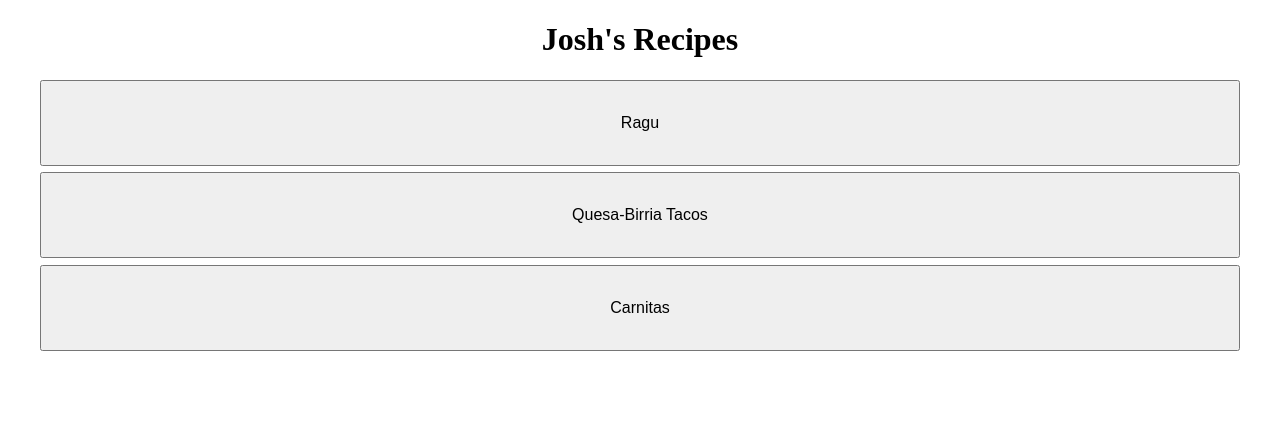
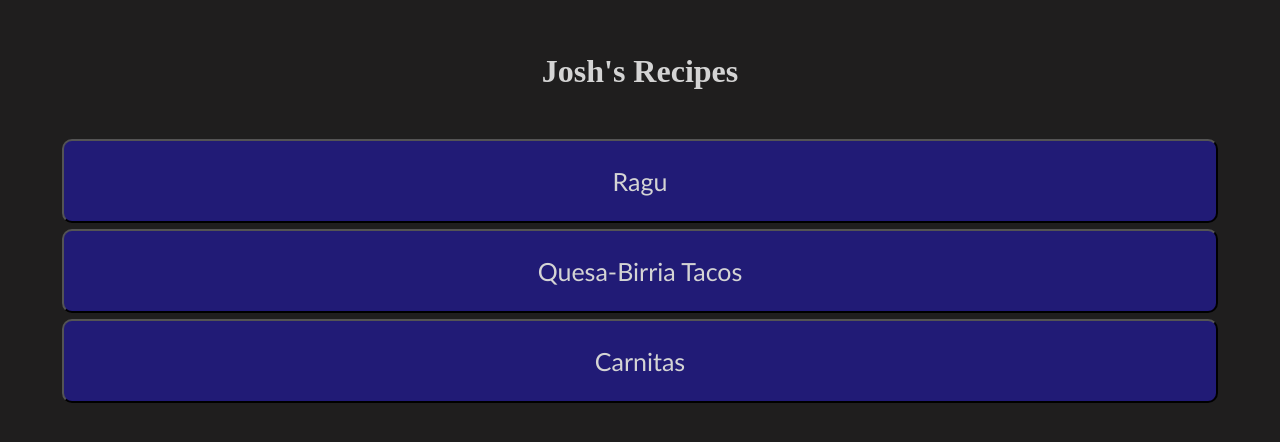
Before and after one commit to JhunterRN/odin-recipes, a plain HTML site: page index.html in a window 1280 px wide. Drawn offline with Linux system fonts and the light colour scheme.

Commit message:
feat:add formatting to index-style.css
Add button, coloring, spacing stylization.

```diff
--- a/css/index-style.css
+++ b/css/index-style.css
@@ -1,17 +1,29 @@
 *{
     box-sizing: border-box;
+}
+body {
+    background-color: hsl(0, 2%, 12%);
 }
 .content {
     display: block;
     justify-content: center;
     align-items: center;
-    height: 100vh;
     text-align: center;
+    color: hsl(0, 0%, 83%);
+    padding: 1.5em;
 }
 .button {
     display:block;
     width: 95%;
-    padding: 2em;
+    padding: 1em;
     font-size: 16px;
     margin: 0.5% auto;
+    border-radius: 10px;
+    background-color: hsla(244, 70%, 34%, 0.75);
+    font-size: 25px;
+    font-family:'Gill Sans', 'Gill Sans MT', Calibri, 'Trebuchet MS', sans-serif;
+    color: hsl(0, 0%, 83%);
 }
+.title {
+    margin-bottom: 4%;
+}
--- a/index.html
+++ b/index.html
@@ -9,7 +9,7 @@
 <body>
     <div class="content">
         <div class="title box"><h1>Josh's Recipes</h1></div>
-        <div class="recipe"><button onclick="location.href='/ragu.html'" type="button" class="button">Ragu</button></div>
+        <div class="recipe ragu"><button onclick="location.href='/ragu.html'" type="button" class="button">Ragu</button></div>
         <div class="recipe"><button onclick="location.href='/quesa-birria-tacos.html'" type="button" class="button">Quesa-Birria Tacos</button></div>
         <div class="recipe"><button onclick="location.href='/carnitas.html'" type="button" class="button">Carnitas</button></div>
     </div>
```
